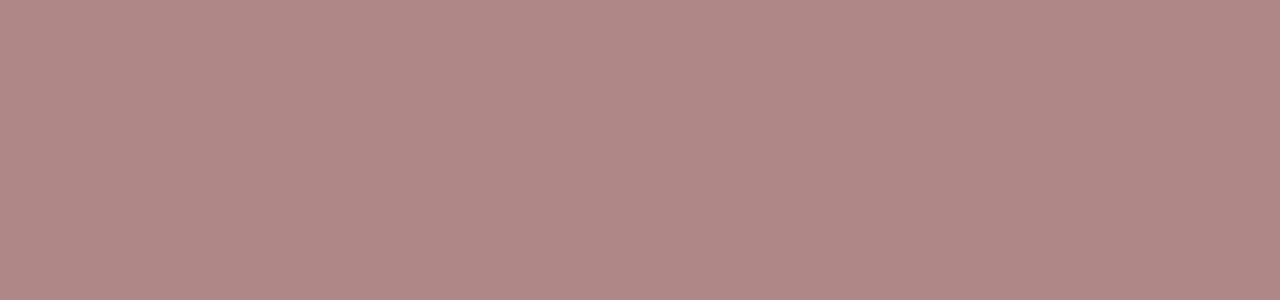
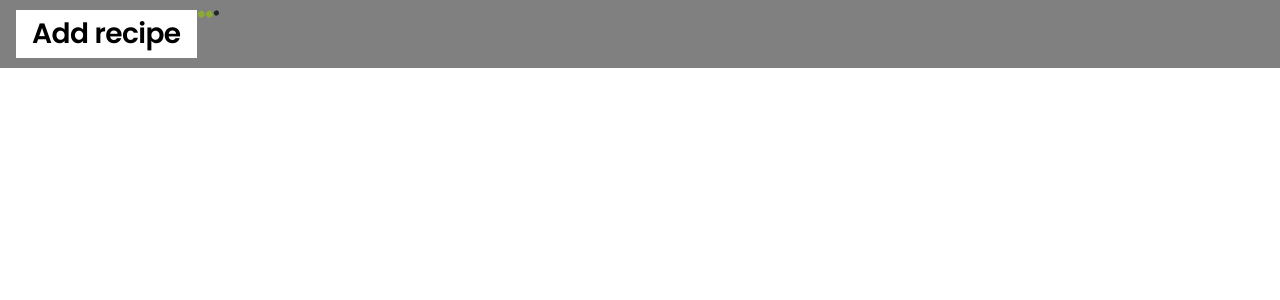
Before and after one commit to 11Anatoliy11/SoYummy-project, a React (Create React App) app: page / in a window 1280 px wide. Shown: the top 300 px of the page. Built offline with nearby package versions, Linux system fonts and the light colour scheme.

Commit message:
add PageTitleSection component

```diff
--- a/src/components/App.jsx
+++ b/src/components/App.jsx
@@ -1,19 +1,24 @@
+import PageTitleSection from "./PageTitleSection/PageTitleSection";
 
 
 
 export const App = () => {
   return (
     <div
-      style={{
-        height: '100vh',
-        display: 'flex',
-        justifyContent: 'center',
-        alignItems: 'center',
-        fontSize: 40,
-        color: '#010101',
-        backgroundColor: "#ad8686"
-      }}
+      // style={{
+      //   height: '100vh',
+      //   display: 'flex',
+      //   justifyContent: 'center',
+      //   alignItems: 'center',
+      //   fontSize: 40,
+      //   color: '#010101',
+      //   backgroundColor: "#ad8686"
+      // }}
     >
+      <PageTitleSection
+      text= "Add recipe"
+      paddingBottom= "50px"
+      />
     </div>
   );
 };
--- /dev/null
+++ b/src/components/PageTitleSection/PageTitleSection.jsx
@@ -0,0 +1,22 @@
+import { TitleContainer, Title } from './PageTitleSection.styled';
+import { ReactComponent as Rectangle } from '../../images/svg/rectangle.svg';
+import { ReactComponent as Sphere } from '../../images/svg/round.svg';
+
+export default function PageTitleSection({
+  text,
+  paddingBottom,
+}) {
+  return (
+    <>
+    <TitleContainer>
+      <Title
+        paddingBottom={paddingBottom}>
+        {text}
+      </Title>
+      <Rectangle/>
+      <Rectangle/>
+      <Sphere/>
+      </TitleContainer>
+    </>
+  );
+}
--- /dev/null
+++ b/src/components/PageTitleSection/PageTitleSection.styled.jsx
@@ -0,0 +1,53 @@
+import styled from '@emotion/styled';
+
+export const TitleContainer = styled.div`
+  position:relative;
+  max-width: 767.9px;
+  padding: 12px 20px;
+  margin: 0 auto;
+  display: flex;
+  background-color: gray;;
+
+  @media (min-width: 768px) {
+    max-width: 1280px;
+    padding: 10px 32px;
+  }
+  @media (min-width: 1280px) {
+    max-width: 1980px;
+    padding: 10px 16px;
+  }
+`;
+// export const Rectangle = styled.svg`
+//   width:20px;
+//   @media (min-width: 768px) {
+//     width:40px;
+//   }
+//   @media (min-width: 1280px) {
+//     width:50px;
+//   }
+// `;
+
+export const Title = styled.h1`
+  padding-top: 50px;
+  padding-left: 16px;
+  padding-bottom: ${props => props.paddingBottom};
+  font-weight: 600;
+  font-size: 28px;
+  line-height: 1;
+  letter-spacing: -0.02em;
+
+
+
+  display: flex;
+
+  background-color: #ffffff;
+
+  @media (min-width: 768px) {
+    max-width: 1280px;
+    padding: 10px 32px;
+  }
+  @media (min-width: 1280px) {
+    max-width: 1980px;
+    padding: 10px 16px;
+  }
+`;
--- /dev/null
+++ b/src/components/PageTitleSection/index.jsx
@@ -0,0 +1 @@
+export * from './PageTitleSection';
```
Also changed, not shown: src/images/svg/rectangle.svg, src/images/svg/round.svg.
